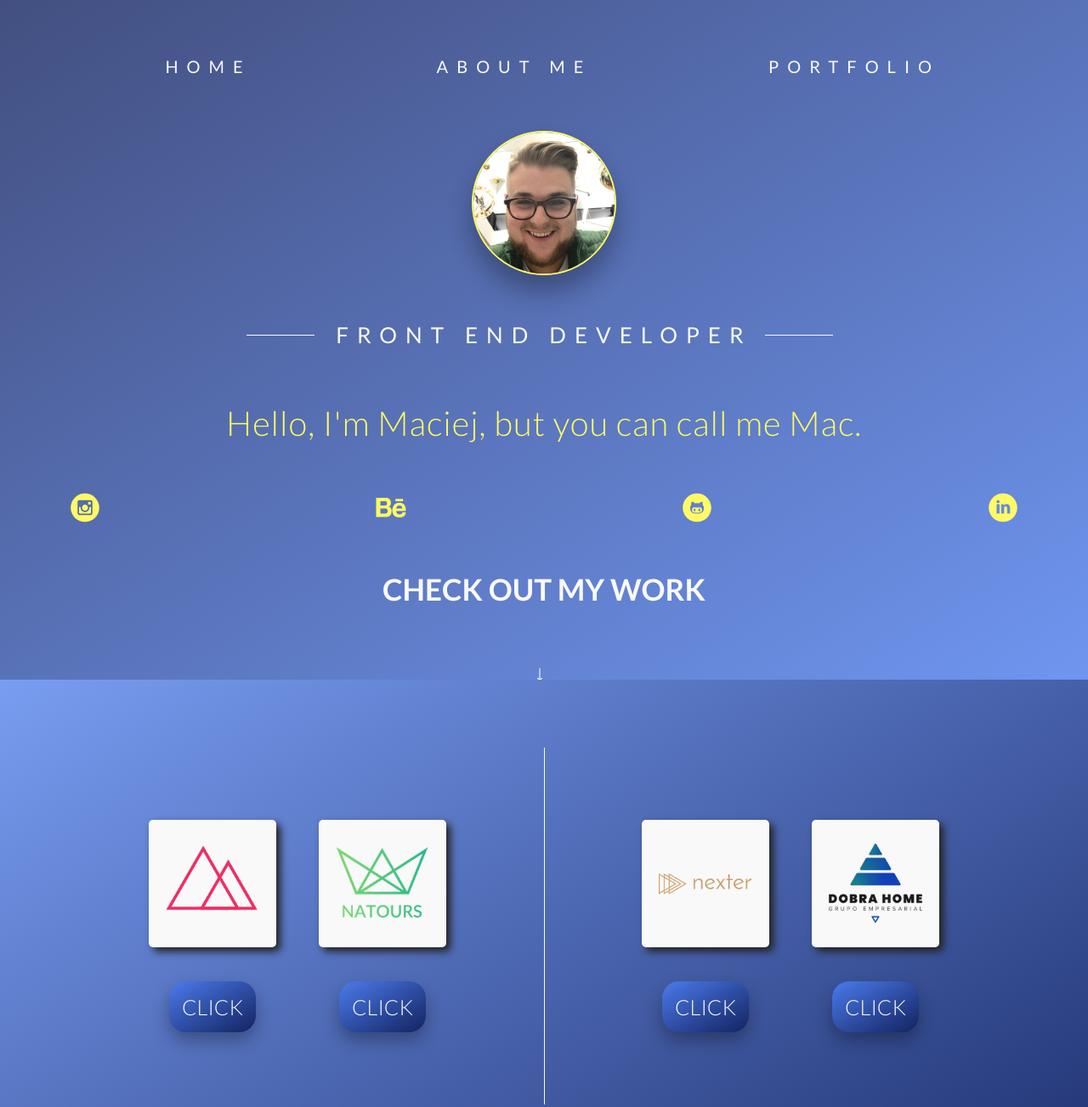
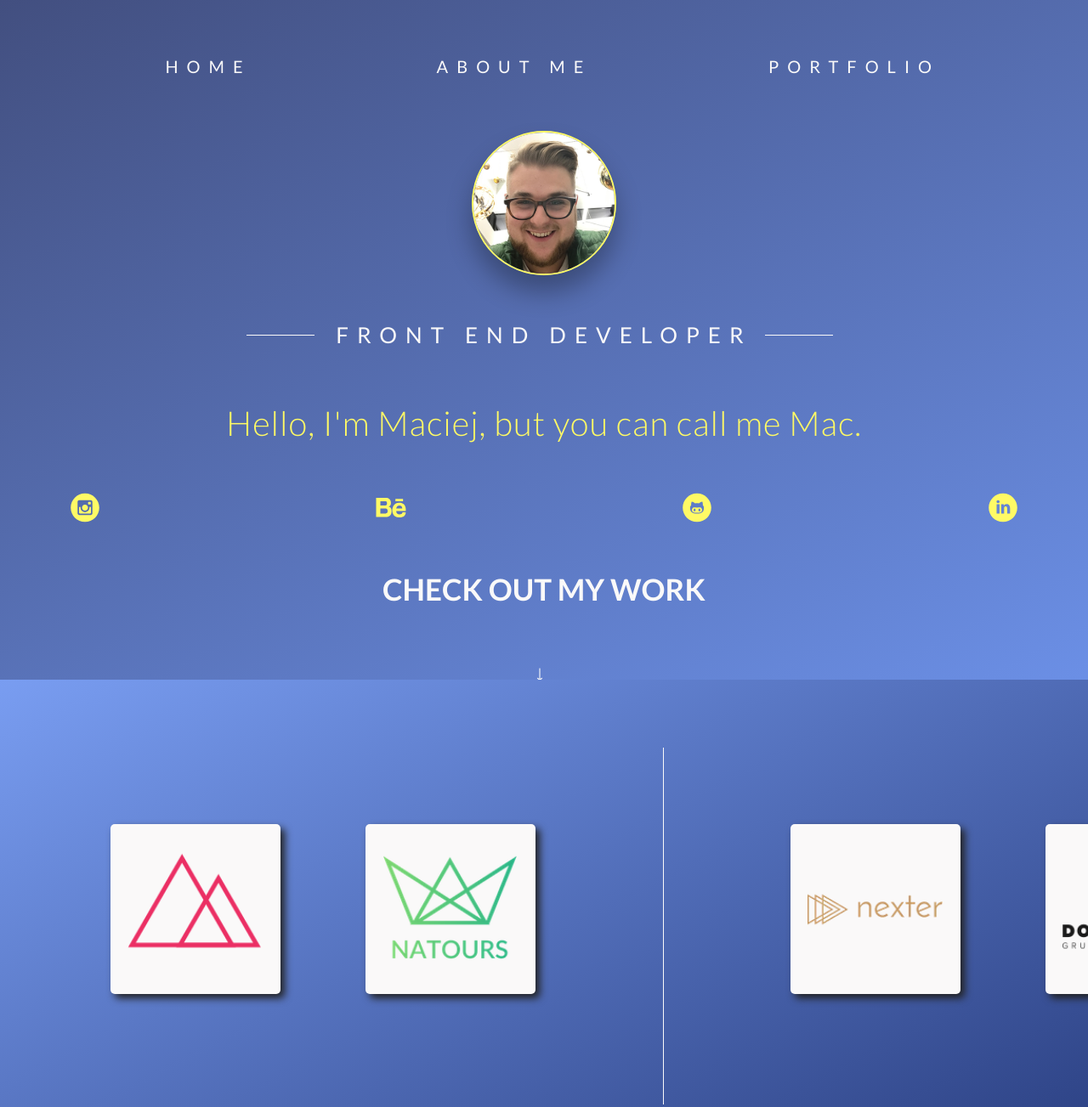
Before and after one commit to dutkiewiczmaciej/maciej.io, a website: page index.html in a window 1280 px wide. Shown: the top 1303 px of the page at 85% size. Drawn offline with Linux system fonts and the light colour scheme.

Commit message:
create about-me section, change sequence

```diff
--- a/index.html
+++ b/index.html
@@ -44,24 +44,29 @@
                 <h2 class="header__mywork">Check out my work</h2>
                 <p class="header__arrow">&darr;</p>
         </header>
+        <section class="about-me">
+            <div class="about-me__content">
+
+            </div>
+        </section>
         <section class="mywork">
                 <div class="mywork__content">
                     <div class="mywork__content--phone mywork__content--phone-1">
                         <img src="img/logo-trillo.png" alt="logo trillo">
-                    <button class="btn">Click</button>
+                        <!--<button class="btn">Click</button>-->
                     </div>
                     <div class="mywork__content--phone mywork__content--phone-2">
                         <img src="img/logo-natours.png" alt="logo natours">
-                    <button class="btn">Click</button>
+                        <!--<button class="btn">Click</button>-->
                     </div>
                     <div class="mywork__content--line">&nbsp;</div>
                     <div class="mywork__content--phone mywork__content--phone-3">
                         <img src="img/logo-nexter.png" alt="logo nexter">
-                    <button class="btn">Click</button>
+                        <!--<button class="btn">Click</button>-->
                     </div>
                     <div class="mywork__content--phone mywork__content--phone-4">
                         <img src="img/logo-dobrahome.png" alt="logo nexter">
-                    <button class="btn">Click</button>
+                        <!--<button class="btn">Click</button>-->
                     </div>
                 </div>
             </section>
--- a/sass/_base.scss
+++ b/sass/_base.scss
@@ -49,4 +49,5 @@ body {
 
 .container {
     display: grid;
+    scroll-snap-type: y mandatory;
 }
--- a/sass/_header.scss
+++ b/sass/_header.scss
@@ -1,4 +1,6 @@
 .header {
+    scroll-snap-align: start;
+    scroll-snap-stop: always;
     height: 100vh;
     background-image: linear-gradient(to right bottom, rgba($color-primary-dark, .8), rgba($color-primary, .8)), url(../img/hero.jpeg);
     background-size: cover;
--- a/sass/_mywork.scss
+++ b/sass/_mywork.scss
@@ -1,4 +1,6 @@
 .mywork {
+    scroll-snap-align: start;
+    scroll-snap-stop: always;
     background-image: linear-gradient(to right bottom, rgba($color-primary-light, 1), rgba($color-primary-dark, 1));
     background-size: cover;
     background-position: top;
@@ -10,7 +12,7 @@
         grid-template-columns: minmax(3rem, 1fr) repeat(6, minmax(max-content, 4rem)) minmax(3rem, 1fr);
         grid-template-rows: 5rem repeat(2, 1fr);
         grid-row-gap: 3rem;
-        grid-column-gap: 5rem;
+        grid-column-gap: 10rem;
         align-items: center;
         justify-items: center;
         align-content: center;
@@ -32,7 +34,7 @@
 
 
             img {
-                height: 15rem;
+                height: 20rem;
                 display: block;
                 -webkit-filter: drop-shadow(5px 5px 5px #222);
                 filter: drop-shadow(5px 5px 5px #222);
```
Also changed, not shown: css/style.css, sass/_aboutme.scss (added). Lines whose indentation alone changed are shown as unchanged.
